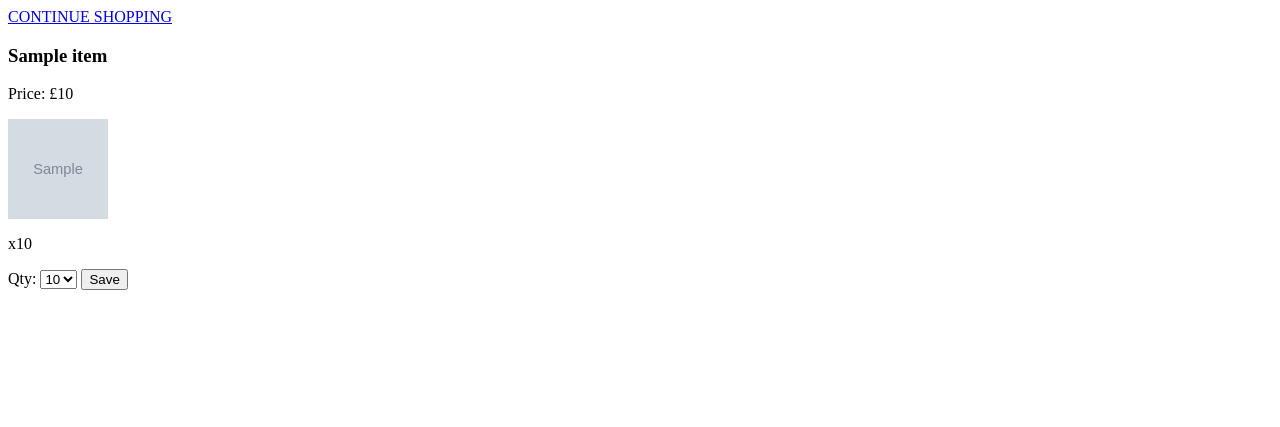
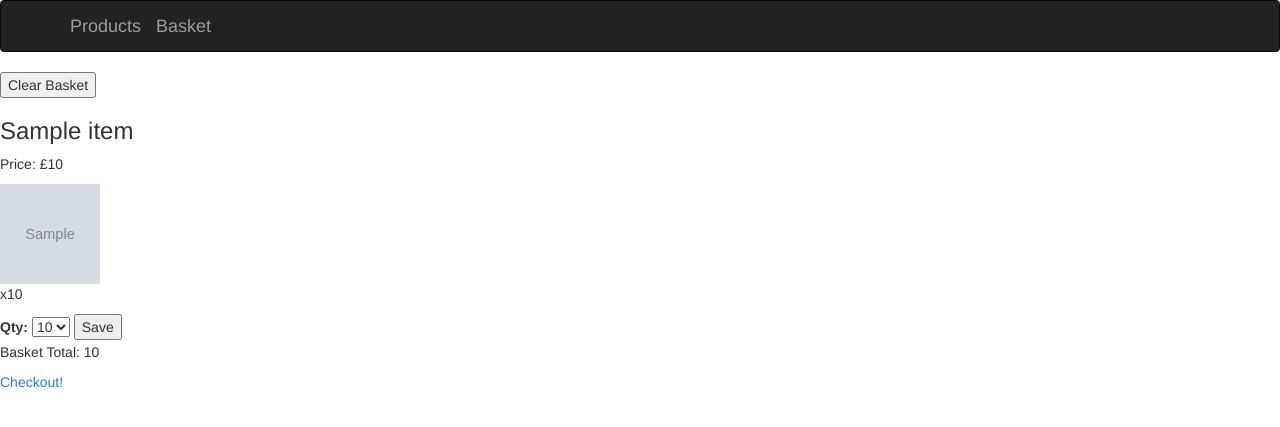
Before and after one commit to Maked04/CM1102-Store-Coursework, a Flask app: template Store App/templates/basket.html in a window 1280 px wide. Shown: the top 427 px of the page. Run offline with Flask 3, Linux system fonts and the light colour scheme; the template is opened without the code that fills it: most values are stand-ins (such as "Sample title", 1, 10 or a date in 2020); grey boxes marked "Sample" are stand-in pictures; parts of the project's set-up code (start-up, migrations or seed data) failed here and were passed over; some libraries are stand-ins or nearby versions.

Commit message:
Added hidden field to use for form processing

```diff
--- a/Store App/main.py
+++ b/Store App/main.py
@@ -1,37 +1,53 @@
 from werkzeug.security import generate_password_hash, check_password_hash
 from flask import Flask, render_template, session, redirect, url_for, request
+from flask.ext.wtf import Form
+from wtforms import StringField, SubmitField
+from wtforms.validators import ValidationError, DataRequired, Length
 from flask.ext.bootstrap import Bootstrap
 from flask.ext.sqlalchemy import SQLAlchemy
 #from form_helper import FormHelper
 import os
 
 app = Flask(__name__)
-app.config['SECRET_KEY'] = 'top secret!!'
+app.config['SECRET_KEY'] = 'top secret!'
 app.config['SQLALCHEMY_DATABASE_URI'] = 'sqlite:///data.sqlite3'
 UPLOAD_FOLDER = 'static/product_pics'
 bootstrap = Bootstrap(app)
 db = SQLAlchemy(app)
 
+class checkoutForm(Form):
+    cardNumber = StringField(label=('Card Number:'),
+        validators=[DataRequired(),
+        Length(min=16, max=16, message='Card Number must be 16 digits long') ])
+    pay = SubmitField(label=('Submit'))
+
+def get_basket():
+    basket = []
+    if 'Basket' in session:
+        basket = {Product.get_product_from_id(product_id): int(quantity) for product_id, quantity in session['Basket'].items()}
+    return basket
+
+def get_basket_total(basket):
+    total = 0
+    for product, quantity in basket.items():
+        total += (product.price * quantity)
+    return total
 
 @app.route('/', methods=["GET", "POST"])
 def index():
     if 'Basket' not in session:
         session['Basket'] = {}
     if request.method == "POST":
-        # Gets stored as: ImmutableMultiDict([('quantity', '2'), ('3', 'Add To Basket')])
-        results = request.form.items()
         quantity, product_id = None, None
-        for data in results:
-            if data[0] == "quantity":
-                quantity = data[1]
-                print("Quantity("+quantity+")")
-            elif data[1] == "Add To Basket":
-                product_id = data[0]
-            if quantity is not None and product_id is not None:
-                if product_id in session['Basket']:
-                    session['Basket'][product_id] = int(session['Basket'][product_id]) + int(quantity)
-                else:
-                    session['Basket'][product_id] = quantity
+        if 'quantity' in request.form:
+            quantity = request.form['quantity']
+        if 'product_id' in request.form:
+            product_id = request.form['product_id']
+        if quantity is not None and product_id is not None:
+            if product_id in session['Basket']:
+                session['Basket'][product_id] = int(session['Basket'][product_id]) + int(quantity)
+            else:
+                session['Basket'][product_id] = quantity
 
     products = Product.query.all()
     return render_template("index.html", products=products)
@@ -39,31 +55,43 @@ def index():
 @app.route('/basket', methods=["GET", "POST"])
 def basket():
     if request.method == "POST":
-        # Gets stored as: ImmutableMultiDict([('quantity', '2'), ('3', 'Save')])
-        # Update basket
-        results = request.form.items()
-        quantity, product_id = None, None
-        for data in results:
-            if data[0] == "quantity":
-                quantity = data[1]
-            elif data[1] == "Save":
-                product_id = data[0]
+        if 'ClearBasket' in request.form:
+            # Clear basket
+            session['Basket'] = {}
+        else:
+            # Update basket
+            quantity, product_id = None, None
+            if 'quantity' in request.form:
+                quantity = request.form['quantity']
+            if 'product_id' in request.form:
+                product_id = request.form['product_id']
             if quantity is not None and product_id is not None:
                 if product_id in session['Basket']:
                     if int(quantity) <= 0:
                         session['Basket'].pop(product_id)
                     else:
                         session['Basket'][product_id] = quantity
-    basket = []
-    if 'Basket' in session:
-        basket = {Product.get_product_from_id(product_id): int(quantity) for product_id, quantity in session['Basket'].items()}
-    return render_template("basket.html", basket=basket)
+
+    basket = get_basket()
+    total = get_basket_total(basket)
+
+    return render_template("basket.html", basket=basket, total=total)
+
+@app.route('/checkout', methods=["GET", "POST"])
+def checkout():
+    form = checkoutForm()
+    if form.validate_on_submit():
+        form.cardNumber.data = ''
+    basket = get_basket()
+    total = get_basket_total(basket)
+
+    return render_template("checkout.html", basket=basket, total=total, form=form)
 
 class Product(db.Model):
     __tablename__ = 'products'
     id = db.Column(db.Integer, primary_key=True)
     name = db.Column(db.String(32), index=True, unique=True)
-    price = db.Column(db.String(64))
+    price = db.Column(db.Float)
     picture = db.Column(db.String(512))
 
     @staticmethod
@@ -82,7 +110,7 @@ class Product(db.Model):
         return product
 
     def __repr__(self):
-        return (self.name+"\nPrice: "+self.price+" ID: "+str(self.id))
+        return (self.name+"\nPrice: "+str(self.price)+" ID: "+str(self.id))
 
 if __name__ == "__main__":
     db.drop_all()
--- a/Store App/static/css/productPage.css
+++ b/Store App/static/css/productPage.css
@@ -1,4 +1,4 @@
-div {
+#ProductColumn {
   border: 5px solid;
   margin: auto;
   width: 50%;
--- a/Store App/templates/basket.html
+++ b/Store App/templates/basket.html
@@ -1,11 +1,31 @@
-<a href="/">CONTINUE SHOPPING</a>
+{% extends "bootstrap/base.html" %}
+{% import "bootstrap/wtf.html" as wtf %}
 
+{% block title %}
+Paraphonealia
+{% endblock %}
+
+
+{% block navbar %}
+    <nav class="navbar navbar-inverse" role="navigation">
+        <div class="container">
+		<a class="navbar-brand" href="{{ url_for('index') }}">Products</a>
+		<a class="navbar-brand" href="{{ url_for('basket') }}">Basket</a>
+        </div>
+    </nav>
+{% endblock %}
+
+{% block content %}
+<form method="post">
+<input type ="submit" name="ClearBasket" value="Clear Basket">
+</form>
 {% for item, quantity in basket.items() %}
 <h3> {{item.name}} </h3>
 <p> Price: £{{item.price}} </p>
 <img src={{ item.picture }} width=100px height=100px>
 <p> x{{quantity}} </p>
 <form method="post" name={{item.id}}>
+<input type="hidden" name="product_id" value={{item.id}}>
 <label for="cars">Qty:</label>
 <select name="quantity" id="quantity">
 	{% for i in range(quantity, -1, -1) %}
@@ -15,3 +35,7 @@
 <input type="submit" value="Save" name={{item.id}}>
 </form >
 {% endfor %}
+
+<p> Basket Total: {{total}} </p>
+<a href="checkout" >Checkout!</a>
+{% endblock %}
```
Also changed, not shown: Store App/templates/checkout.html (added, +31 -0 lines), Store App/templates/index.html (+25 -8 lines), Store App/todo.txt (+8 -3 lines), Store App/data.sqlite3.
